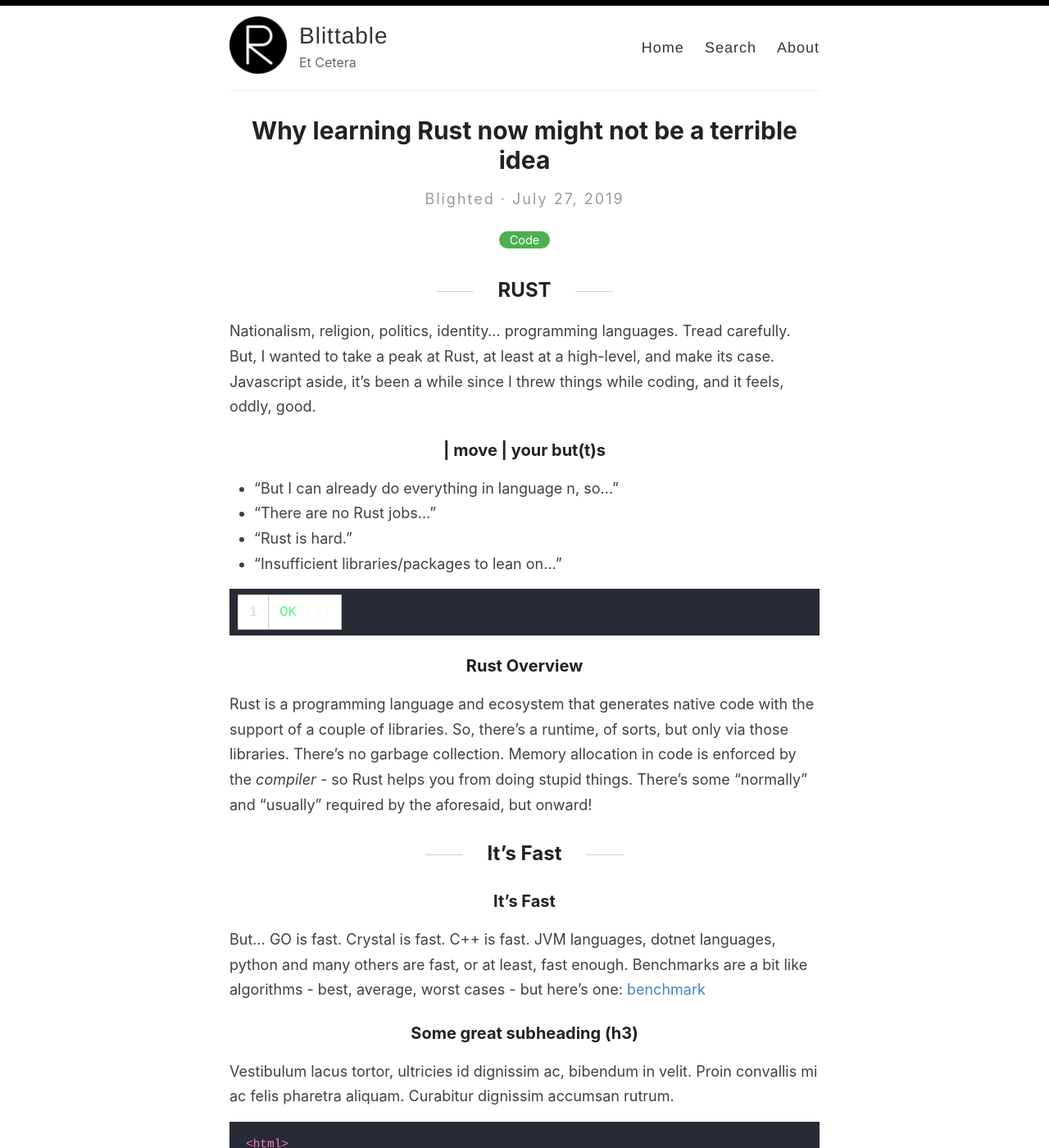
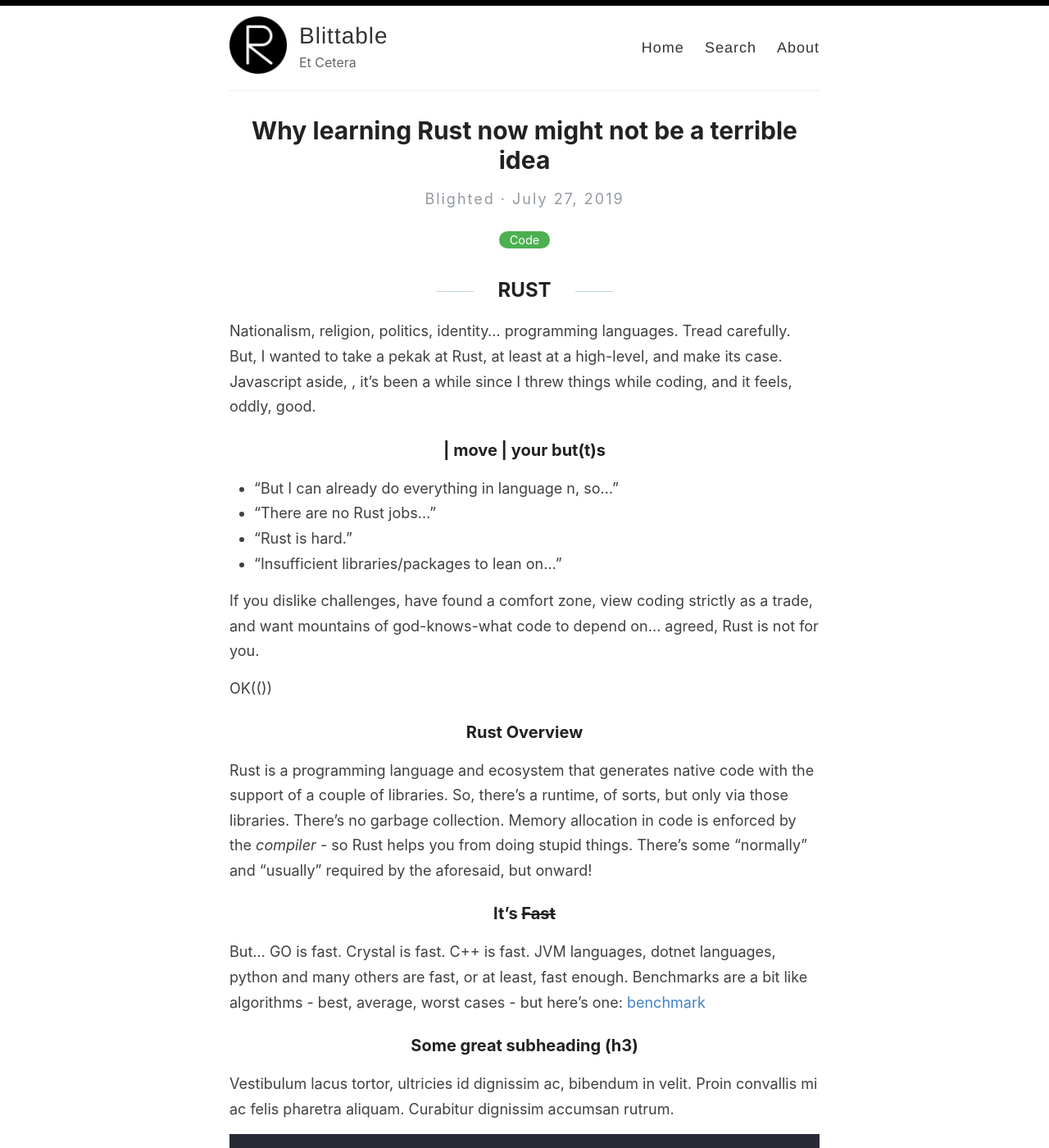
Before and after one commit to blittable/blittable.github.io, a Jekyll site: the page built from _posts/2019-7-27-why-learning-rust-now-might-be-a-not-so-bad-idea.md, in a window 1280 px wide and 1400 px high. Shown: the whole window at 82% size. Built offline with Jekyll 4.4.1, drawn with Linux system fonts in a browser that asks for light colours.

Commit message:
more syntax exploration

```diff
--- a/_posts/2019-7-27-why-learning-rust-now-might-be-a-not-so-bad-idea.md
+++ b/_posts/2019-7-27-why-learning-rust-now-might-be-a-not-so-bad-idea.md
@@ -6,7 +6,8 @@ categories: Code
 
 ## RUST
 
-Nationalism, religion, politics, identity... programming languages.  Tread carefully.  But, I wanted to take a peak at Rust, at least at a high-level, and make its case. Javascript aside, it's been a while since I threw things while coding, and it feels, oddly, good.
+Nationalism, religion, politics, identity... programming languages.  Tread carefully.  But, I wanted to take a pekak at Rust, at least at a high-level, and make its case. Javascript aside,
+, it's been a while since I threw things while coding, and it feels, oddly, good.
 
 ### | move | your but(t)s
 
@@ -15,18 +16,16 @@ Nationalism, religion, politics, identity... programming languages.  Tread caref
 - "Rust is hard."
 - "Insufficient libraries/packages to lean on..."
 
-{% highlight rust linenos %}
+If you dislike challenges, have found a comfort zone, view coding strictly as a trade, and want mountains of god-knows-what code to depend on... agreed, Rust is not for you.
+
 OK(())
-{% endhighlight %}
 
 ### Rust Overview
 
 Rust is a programming language and ecosystem that generates native code with the support of a couple of libraries.  So, there's a runtime, of sorts, but only via those libraries. There's no garbage collection. Memory allocation in code is enforced by the *compiler* - so Rust helps you from doing stupid things.  There's some "normally" and "usually" required by the aforesaid, but onward!
 
 
-## It's Fast
-
-### It's Fast
+### It's <s> Fast  </s>
 
 But... GO is fast. Crystal is fast.  C++ is fast.  JVM languages, dotnet languages, python and many others are fast, or at least, fast enough.  Benchmarks are a bit like algorithms - best, average, worst cases - but here's one: <a href="https://benchmarksgame-team.pages.debian.net/benchmarksgame/which-programs-are-fastest.html">benchmark</a>
 
```
